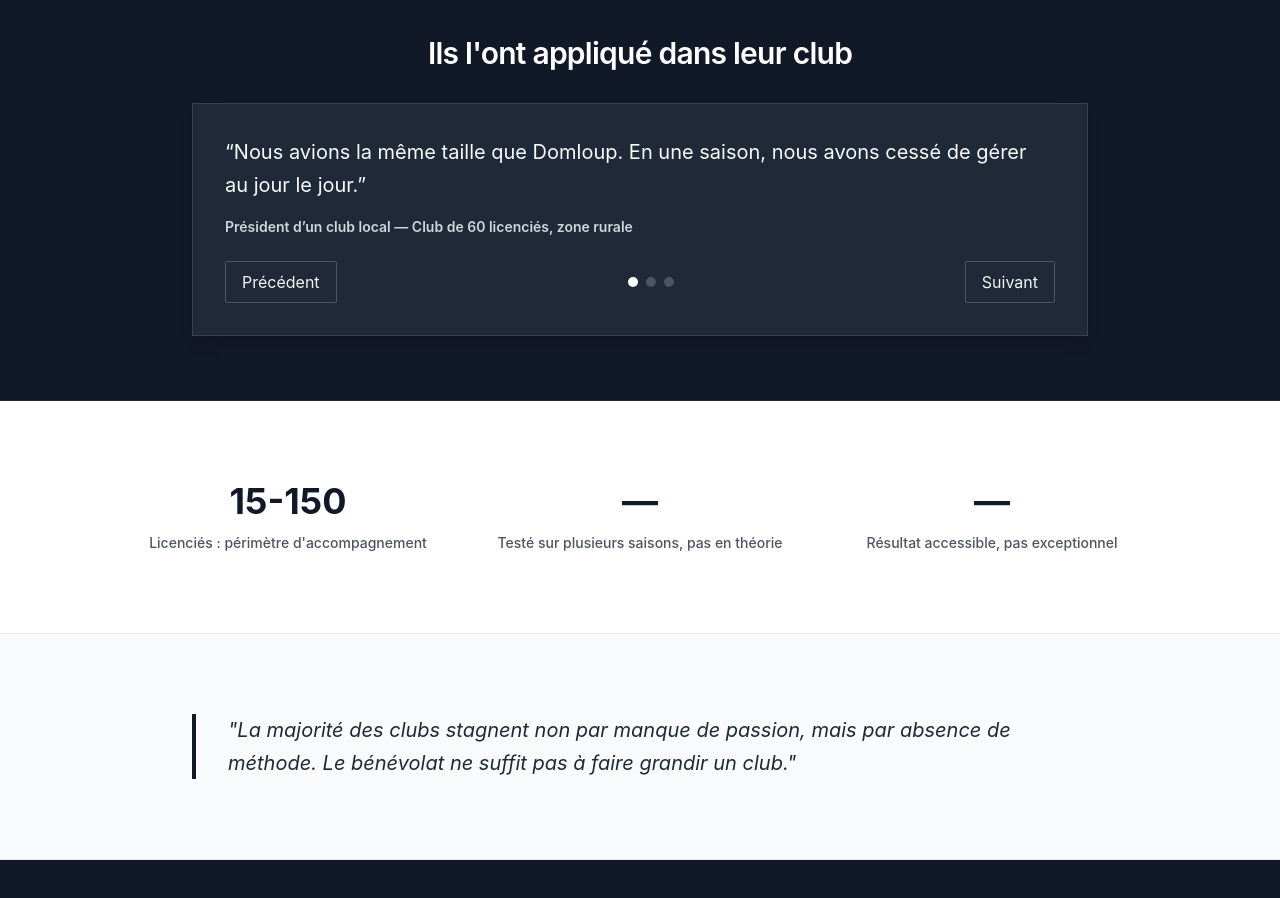
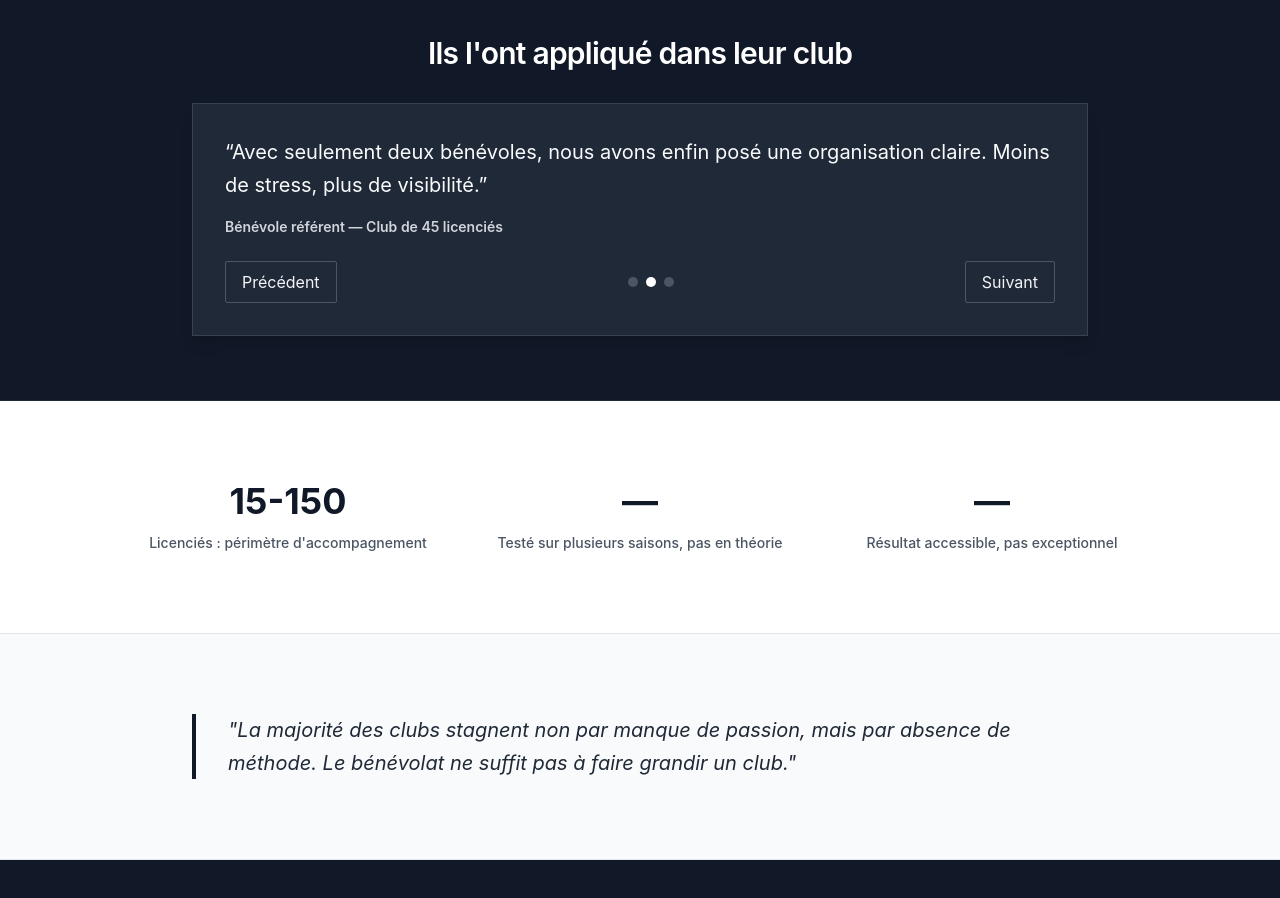
Before and after one commit to mselleki/Altura-Chess, a React (Vite) app in the folder frontend/: page / in a window 1280 px wide. Shown: the part 2380-3278 px from the top of the page. Built offline with nearby package versions, Linux system fonts and the light colour scheme; no server answers.

Commit message:
Carousel auto-rotation for testimonials

```diff
--- a/frontend/src/App.tsx
+++ b/frontend/src/App.tsx
@@ -1,4 +1,4 @@
-import { useState } from 'react'
+import { useEffect, useState } from 'react'
 
 interface FormData {
   name: string
@@ -50,6 +50,14 @@ function App() {
 
   const nextTestimonial = () => setTestimonialIndex((prev) => (prev + 1) % testimonials.length)
   const prevTestimonial = () => setTestimonialIndex((prev) => (prev - 1 + testimonials.length) % testimonials.length)
+
+  // Carrousel auto-rotatif
+  useEffect(() => {
+    const id = setInterval(() => {
+      setTestimonialIndex((prev) => (prev + 1) % testimonials.length)
+    }, 6000)
+    return () => clearInterval(id)
+  }, [testimonials.length])
 
   const handleChange = (e: React.ChangeEvent<HTMLInputElement | HTMLTextAreaElement>) => {
     const { name, value } = e.target
--- a/frontend/src/AppFormal.tsx
+++ b/frontend/src/AppFormal.tsx
@@ -1,4 +1,4 @@
-import { useState } from 'react'
+import { useEffect, useState } from 'react'
 
 interface FormData {
   name: string
@@ -50,6 +50,14 @@ function AppFormal() {
 
   const nextTestimonial = () => setTestimonialIndex((prev) => (prev + 1) % testimonials.length)
   const prevTestimonial = () => setTestimonialIndex((prev) => (prev - 1 + testimonials.length) % testimonials.length)
+
+  // Carrousel auto-rotatif
+  useEffect(() => {
+    const id = setInterval(() => {
+      setTestimonialIndex((prev) => (prev + 1) % testimonials.length)
+    }, 6000)
+    return () => clearInterval(id)
+  }, [testimonials.length])
 
   const handleChange = (e: React.ChangeEvent<HTMLInputElement | HTMLTextAreaElement>) => {
     const { name, value } = e.target
```
